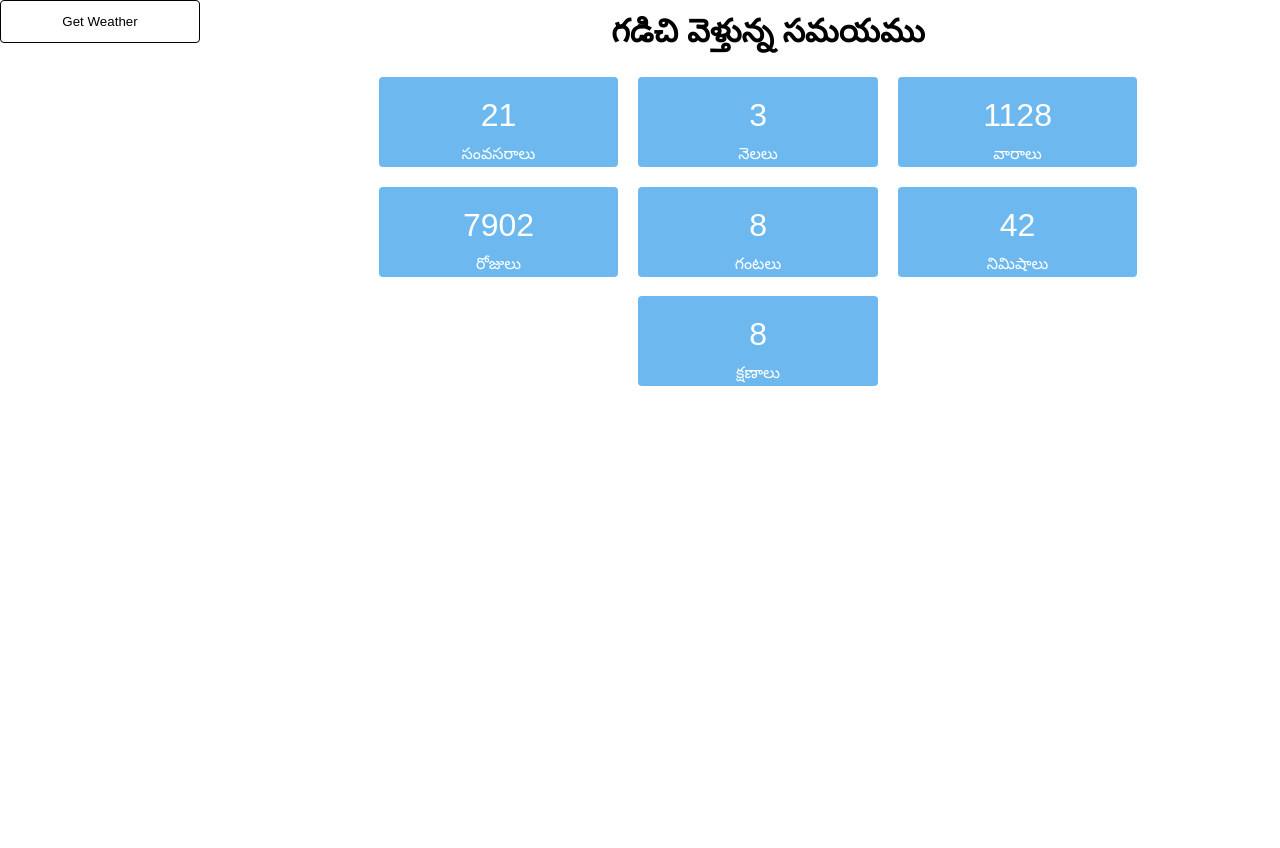
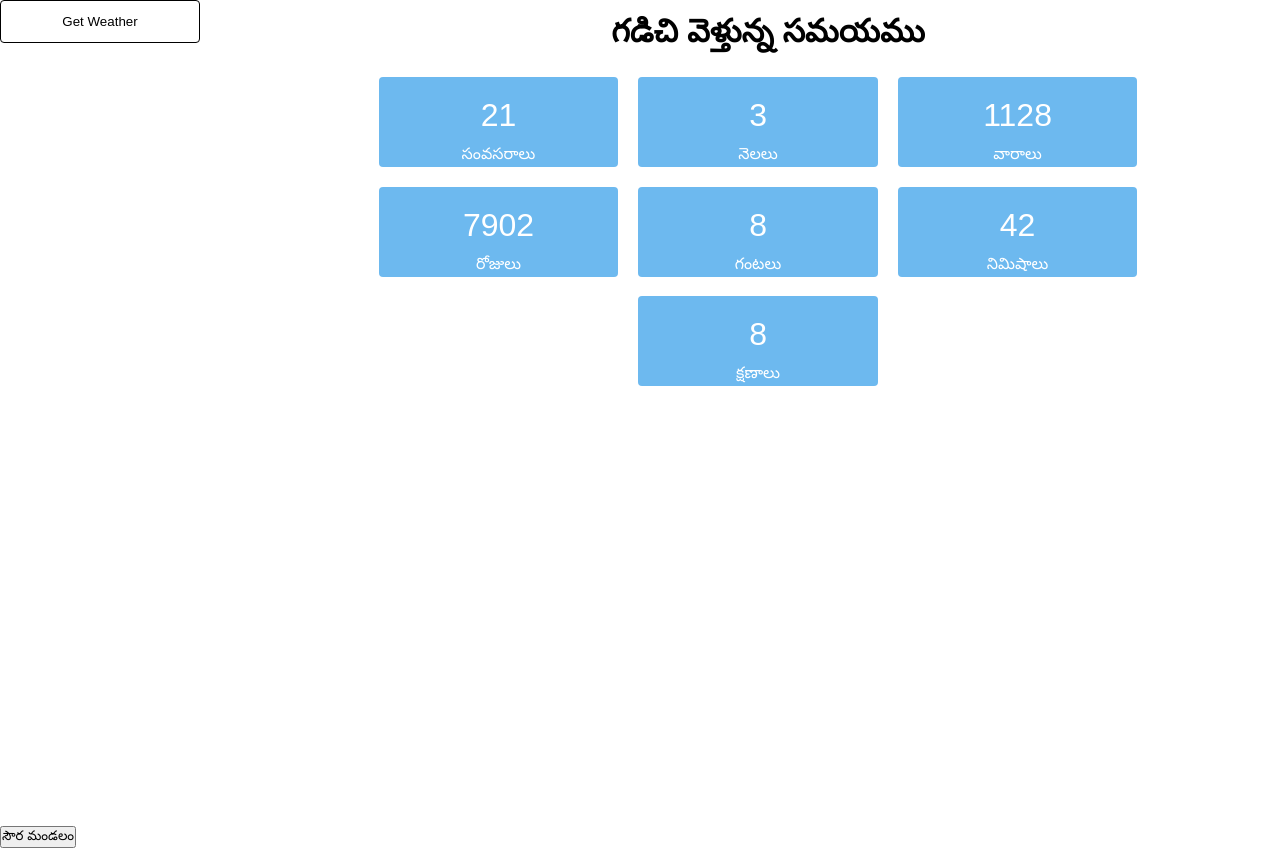
Before and after one commit to Sai-git1A/Dharshan, a React (Create React App) app: page / in a window 1280 px wide. Before the commit the page ends 826 px from the top, so only its background shows below. Built offline with nearby package versions, Linux system fonts and the light colour scheme.

Commit message:
Solar Syatem

```diff
--- a/src/Home/Home.js
+++ b/src/Home/Home.js
@@ -135,6 +135,9 @@ export default function Home() {
             </div>
            </div>
         </div>
+        <div className='సౌర-మండలం'>
+            <button className='సౌర-మండలం-btn' onClick={() => window.open('./SolarSystem.html, _blank')}>సౌర మండలం</button>
+        </div>
         </div>
         </>
     )
```
